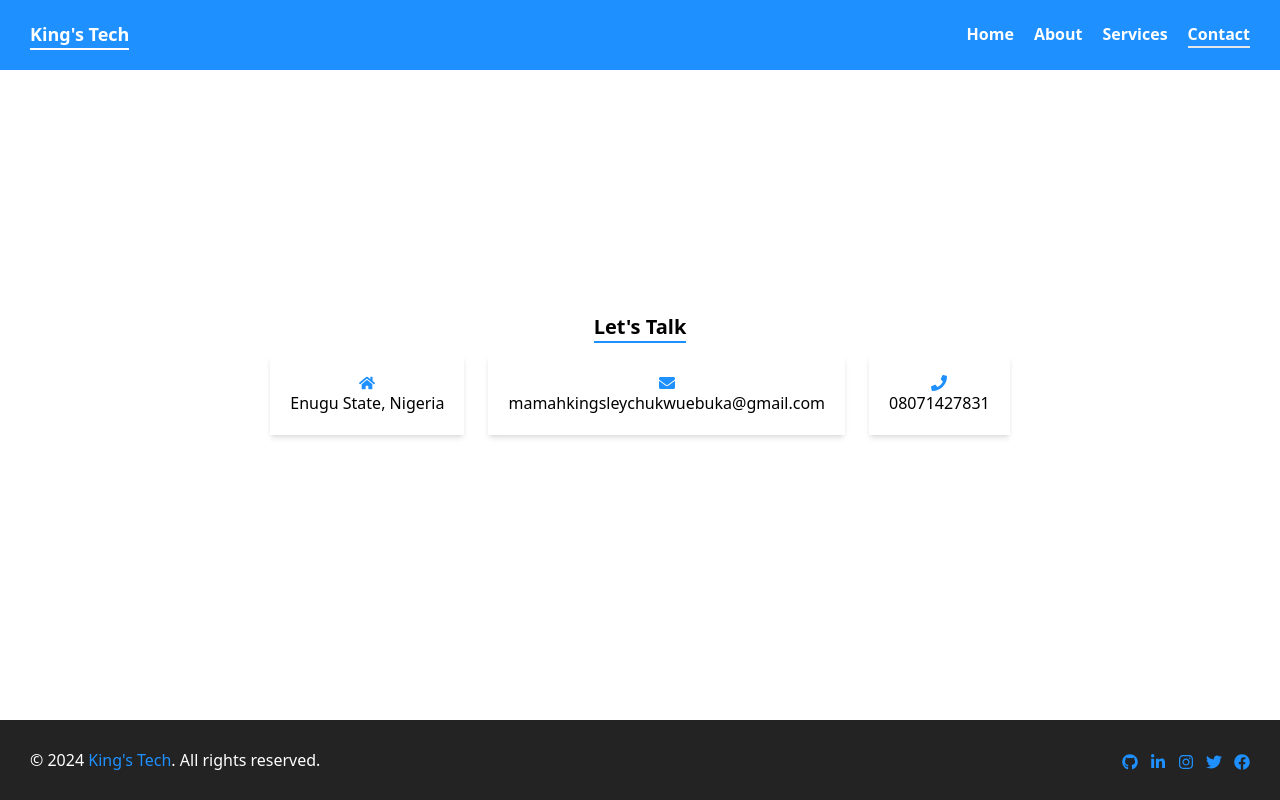
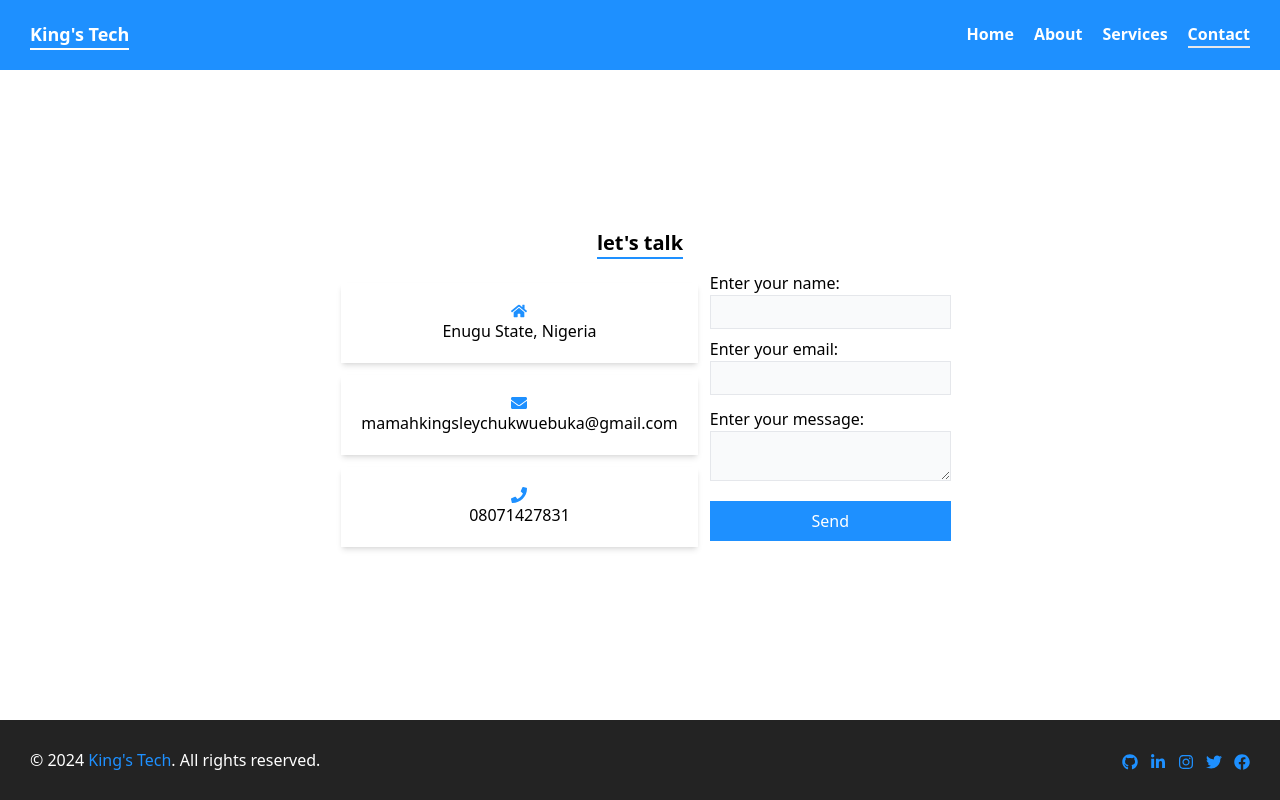
Before and after one commit to kingstech001/portfolio, a React (Vite) app: page /contact in a window 1280 px wide. Built offline with nearby package versions, Linux system fonts and the light colour scheme.

Commit message:
my last commit

```diff
--- a/src/components/header.jsx
+++ b/src/components/header.jsx
@@ -2,36 +2,43 @@ import { FaBars, FaTimes } from "react-icons/fa";
 import NavLinks from "../components/navLinks";
 import React, { useState } from "react";
 
+const Header = () => {
+  const [isOpen, setisOpen] = useState(false);
 
-
-const Header = () => {
-
-    const [isOpen, setisOpen] = useState(false);
-
-    const handleHarmburger = () => {
+  const handleHarmburger = () => {
     setisOpen(!isOpen);
   };
   return (
     <div>
-        <header className="flex items-center justify-between fixed z-10 w-full text-white px-[30px] py-5 bg-customBlue">
+      <header className="flex items-center justify-between fixed z-10 w-full text-white px-[30px] py-5 bg-customBlue">
         <h2 className="font-bold border-b-2 border-white text-lg">
           King's T<span className="text-customRed">e</span>ch
         </h2>
         <button className="md:hidden " onClick={handleHarmburger}>
           {isOpen ? (
             <>
-              <FaTimes /> <div className="absolute left-0 flex flex-col justify-center  top-[70px] items-center  text-start w-full bg-custom-gradient h-80"> <div className={'flex flex-col text-center gap-5 w-fit items-center'}><NavLinks /></div></div>
+              <FaTimes />{" "}
+              <div className="absolute left-0 flex flex-col justify-center  top-[70px] items-center  text-start w-full bg-custom-gradient h-80">
+                {" "}
+                <div
+                  className={
+                    "flex flex-col text-center gap-5 w-fit items-center"
+                  }
+                >
+                  <NavLinks />
+                </div>
+              </div>
             </>
           ) : (
             <FaBars />
           )}
         </button>
         <div className="md:flex gap-5 sm:hidden">
-        <NavLinks />
+          <NavLinks />
         </div>
       </header>
     </div>
-  )
-}
+  );
+};
 
-export default Header
+export default Header;
--- a/src/pages/about.jsx
+++ b/src/pages/about.jsx
@@ -30,7 +30,9 @@ const About = () => {
             I am adapt at collaborating with cross-function teams to deliver
             seamless and performant web experiences.
           </p>
-          <button className="bg-customBlue flex items-center justify-center gap-5 rounded-sm text-white text-sm font-normal w-full p-2 md:w-fit lg:w-full"><p>DOWNLOAD MY CV</p> <FaDownload /></button>
+          <button className="bg-customBlue flex items-center justify-center gap-5 rounded-sm text-white text-sm font-normal w-full p-2 md:w-fit lg:w-full">
+            <p>DOWNLOAD MY CV</p> <FaDownload />
+          </button>
         </div>
         <img
           className="md:w-[370px] md:h-[500px] rounded-sm block m-auto"
--- a/src/pages/contact.jsx
+++ b/src/pages/contact.jsx
@@ -1,25 +1,69 @@
-import { FaEnvelope, FaHome, FaMedium, FaPhone } from "react-icons/fa"
+import { useState } from "react";
+import { FaEnvelope, FaHome, FaMedium, FaPhone } from "react-icons/fa";
 
 const Contact = () => {
+  const [name, setname] = useState("");
+  const [email, setemail] = useState("");
+  const [message, setmessage] = useState("");
+
+  const handleSubmit = (e) => {
+    e.preventDefault();
+    console.log(name, email, message);
+    setname("");
+    setemail("");
+    setmessage("");
+  };
   return (
-    <div className="relative text-black bg-white h-[90vh] pt-20 flex flex-col items-center justify-center text-center">
-      <h2 className="font-bold text-xl text-center border-b-2 border-customBlue w-fit">Let's Talk</h2>
-      <div className="mb-10 md:flex flex-wrap">
+    <div className="relative text-black bg-white sm:h-screen md:h-[90vh]  pt-20 flex flex-col items-center justify-center text-center">
+      <h2 className="font-bold text-xl text-center border-b-2 border-customBlue w-fit">
+        let's talk
+      </h2>
+      <div className="md:flex m-3">
+        <div>
           <div className="flex flex-col items-center shadow-md p-5 m-3">
-          <FaHome className="text-customBlue"/>
+            <FaHome className="text-customBlue" />
             Enugu State, Nigeria
           </div>
           <div className="flex flex-col items-center shadow-md p-5 m-3">
-          <FaEnvelope className="text-customBlue"/>
+            <FaEnvelope className="text-customBlue" />
             mamahkingsleychukwuebuka@gmail.com
           </div>
           <div className="flex flex-col items-center shadow-md p-5 m-3">
-          <FaPhone className="text-customBlue"/>
+            <FaPhone className="text-customBlue" />
             08071427831
           </div>
         </div>
+        <div>
+          <form onSubmit={handleSubmit} className="flex flex-col md:text-start">
+            <label className="mt-2 md:mt-0 font-medium">Enter your name:</label>
+            <input
+              className="border-[1px] bg-gray-50 hover:border-customBlue p-1"
+              required
+              type="text"
+              value={name}
+              onChange={(e) => setname(e.target.value)}
+            />
+            <label className="mt-2 font-medium">Enter your email:</label>
+            <input
+            required
+              className="border-[1px] bg-gray-50 hover:border-customBlue p-1"
+              type="email"
+              value={email}
+              onChange={(e) => setemail(e.target.value)}
+            />
+            <label className="mt-3 font-medium">Enter your message:</label>
+            <textarea
+            required
+              className="border-[1px] bg-gray-50 hover:border-customBlue px-1"
+              value={message}
+              onChange={(e) => setmessage(e.target.value)}
+            />
+            <button type="submit" className="bg-customBlue mt-5 sm:w-fit sm:block sm:mx-auto sm:p-5 text-white md:w-full md:p-2 ">Send</button>
+          </form>
         </div>
-  )
-}
+      </div>
+    </div>
+  );
+};
 
-export default Contact
+export default Contact;
--- a/src/pages/home.jsx
+++ b/src/pages/home.jsx
@@ -7,11 +7,7 @@ const Home = () => {
       return str.length > len ? str.substring(0, len) + "..." : str;
     };
     const truncatedText = truncateText(text, length);
-    return (
-    <p className="my-5 text-[10px] md:text-[15px]">
-      {truncatedText}
-    </p>
-  );
+    return <p className="my-5 text-[10px] md:text-[15px]">{truncatedText}</p>;
   };
   const texts = ["Kingsley Mamah", "a Web Developer", "a Graphics Designer"];
   return (
@@ -26,8 +22,11 @@ const Home = () => {
               <TypingAnimation texts={texts} speed={100} />
             </span>
           </h1>
-          <NavLink className={"bg-customBlue p-3 rounded-md font-normal text-2xl"} to={"contact"}>
-            Contact Me
+          <NavLink
+            className={"bg-customBlue p-3 rounded-md font-normal text-2xl"}
+            to={"contact"}
+          >
+            Let's Talk
           </NavLink>
         </div>
       </div>
@@ -37,7 +36,12 @@ const Home = () => {
             About
           </h2>
           <div className="my-5 ">
-            <TruncateText text={'I am a dedicated and skilled Front-End Developer with a proven track record in developing responsive'} length={70}/>
+            <TruncateText
+              text={
+                "I am a dedicated and skilled Front-End Developer with a proven track record in developing responsive"
+              }
+              length={70}
+            />
           </div>
           <NavLink
             className={"bg-customBlue text-white p-3 rounded-md"}
@@ -51,7 +55,12 @@ const Home = () => {
             Services
           </h2>
           <div className="my-5 ">
-            <TruncateText text={'As a dedicated front-end developer, I specialize in creating dynamic, responsive, and user-friendly web applications'} length={70}/>
+            <TruncateText
+              text={
+                "As a dedicated front-end developer, I specialize in creating dynamic, responsive, and user-friendly web applications"
+              }
+              length={70}
+            />
           </div>
           <NavLink
             className={"bg-customBlue text-white p-3 rounded-md"}
@@ -65,7 +74,12 @@ const Home = () => {
             Contact
           </h2>
           <div className="my-5 ">
-            <TruncateText text={'Whether you need a new website, UI/UX design implementation, API integration, or performance optimization,'} length={70}/>
+            <TruncateText
+              text={
+                "Whether you need a new website, UI/UX design implementation, API integration, or performance optimization,"
+              }
+              length={70}
+            />
           </div>
           <NavLink
             className={"bg-customBlue text-white p-3 rounded-md"}
--- a/tailwind.config.js
+++ b/tailwind.config.js
@@ -12,7 +12,7 @@ export default {
       },
       screens: {
         'sm': '50px',
-        'md': '500px',
+        'md': '600px',
         'lg': '1024px',
         'xl': '1280px',
         '2xl': '1536px',
```
Also changed, not shown: src/components/footer.jsx (+12 -2 lines), src/pages/services.jsx (+17 -9 lines). Lines whose indentation alone changed are shown as unchanged.
